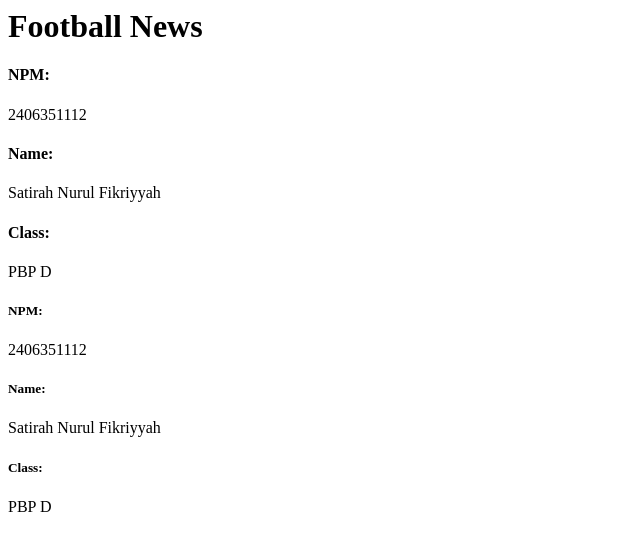
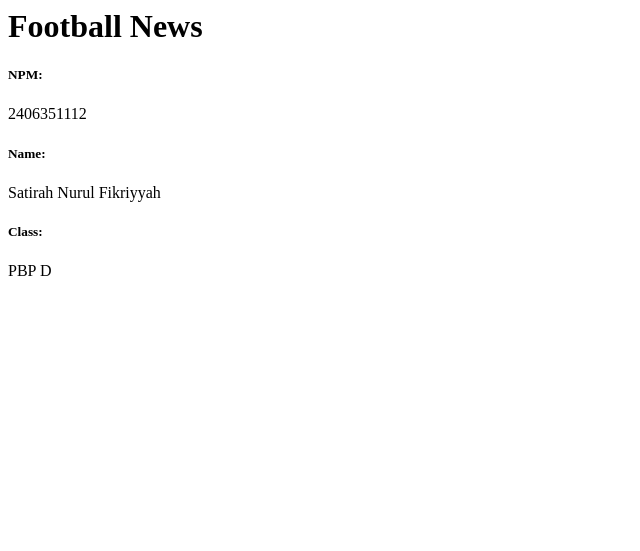
Before and after one commit to satirahnurul/football-new, a Django app: page / in a window 1280 px wide. Shown: the top 551 px of the page, without its empty margins (0-640 px from the left). Run offline with Django 5.2, Linux system fonts and the light colour scheme.

Commit message:
Complete Tutorial 1#2 : Django MVT implementation

```diff
--- a/main/templates/main.html
+++ b/main/templates/main.html
@@ -1,11 +1,5 @@
 <h1>Football News</h1>
 
-<h4>NPM: </h4>
-<p>2406351112</p> <!-- Ubah sesuai dengan npm kamu -->
-<h4>Name: </h4>
-<p>Satirah Nurul Fikriyyah</p> <!-- Ubah sesuai dengan nama kamu -->
-<h4>Class: </h4>
-<p>PBP D</p> <!-- Ubah sesuai dengan kelas kamu -->
 
 <h5>NPM: </h5>
 <p>{{ npm }}</p>
```
